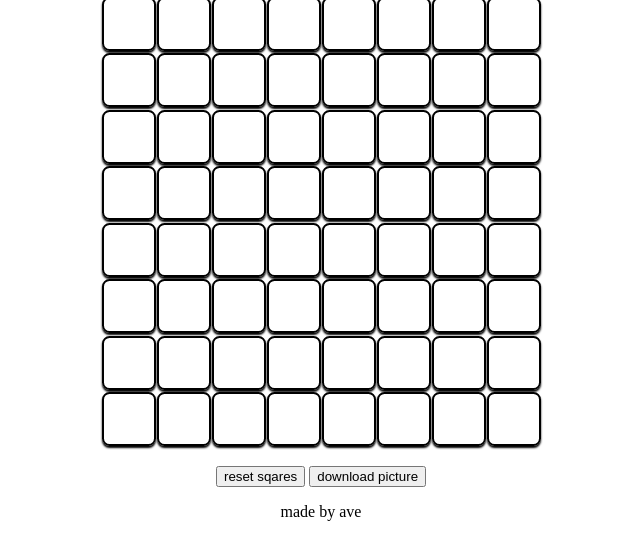
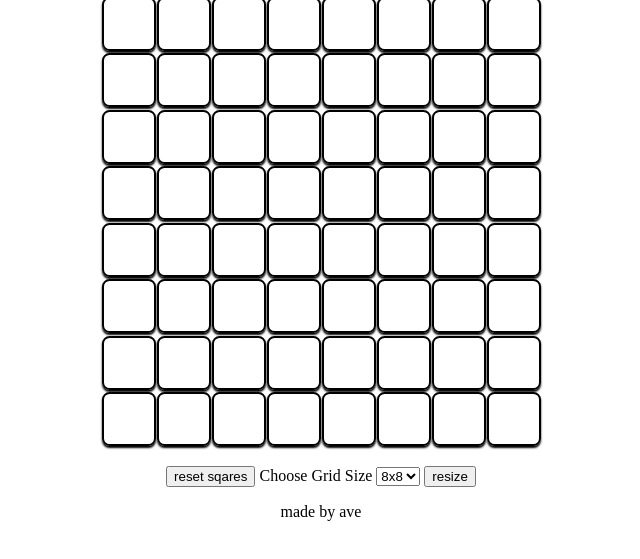
Before and after one commit to averybrubeck/etch-a-sketch, a plain HTML site: page index.html in a window 1280 px wide. Shown: the part 91-650 px from the top of the page, without its empty margins (319-959 px from the left). Drawn offline with Linux system fonts and the light colour scheme.

Commit message:
added selectors

```diff
--- a/index.html
+++ b/index.html
@@ -18,7 +18,14 @@
         <div class="switches">
         <div class="reset">
             <button class="reset-button">reset sqares</button>
-            <button class="download-button">download picture</button>
+            <label for="grid-size">Choose Grid Size</label>
+            <select id="grid-size" name="grid-size">
+                <option value="8x8" class="2x2">8x8</option>
+                <option value="6x6">6x6</option>
+                <option value="4x4">4x4</option>
+                <option value="2x2">2x2</option>
+            </select>
+            <button class="download-button">resize</button>
         </div>
     </div>
         <div class="footer">
--- a/script.js
+++ b/script.js
@@ -1,6 +1,7 @@
 const grid = document.querySelector('#grid');
 const container = document.querySelector('#container');
 const gridItem = document.querySelector('.grid-item')
+
 
 
 function createGridItem(){
@@ -26,11 +27,13 @@ function colorGrid(){
             newGridItem.forEach(gridItem => {
                 gridItem.addEventListener('mouseover', function() {
                     gridItem.style.backgroundColor='red';
-                    console.log(newGridItem, this)
+
                 })
                 resetButton.addEventListener('click', function(){
                     gridItem.style.backgroundColor = 'white'
                 })
             })
-        }
+}
 colorGrid();
+
+const test = document.querySelector('.2x2');
--- a/styles.css
+++ b/styles.css
@@ -32,4 +32,5 @@
 
 .reset {
     margin-top: 20px;
+
 }
```
